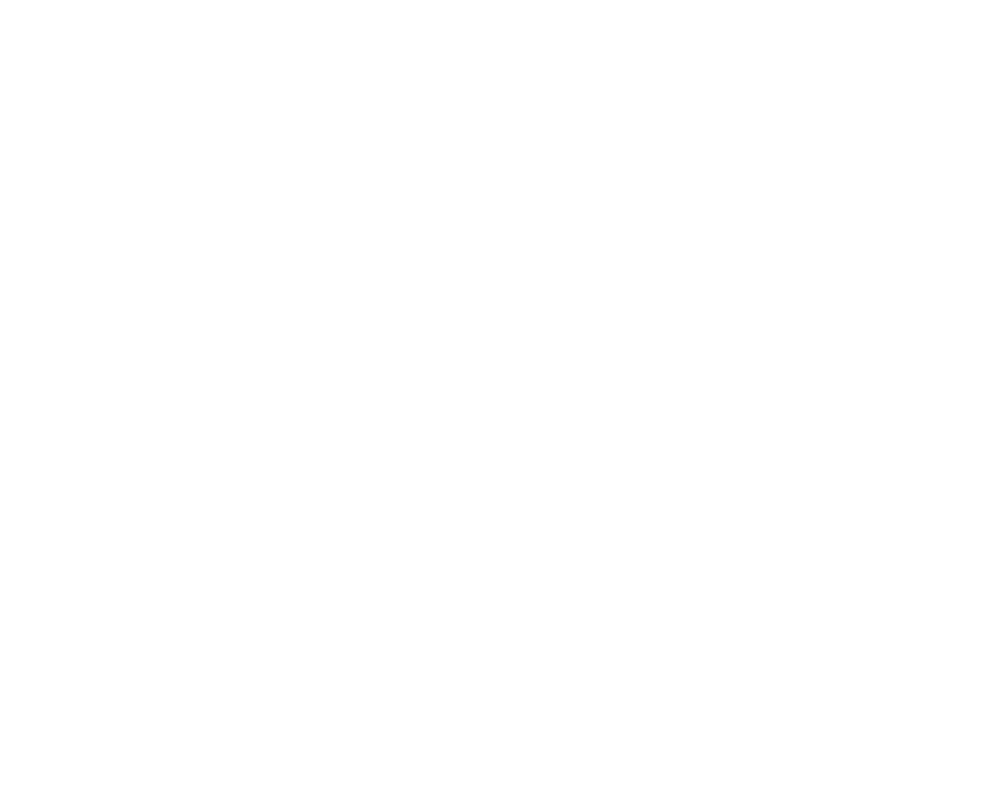
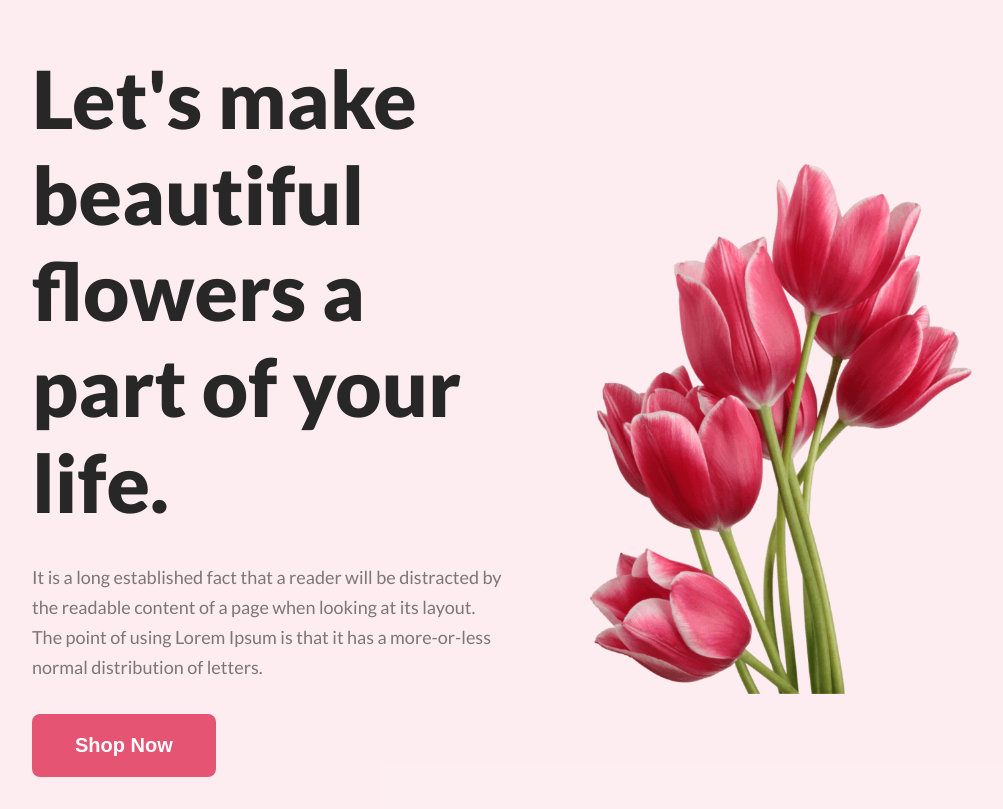
Before and after one commit to NoorTushar/flower-shop, a plain HTML site: page index.html in a window 1280 px wide. Shown: the whole page, without its empty margins (128-1131 px from the left). Drawn offline with Linux system fonts and the light colour scheme.

Commit message:
banner done

```diff
--- a/index.html
+++ b/index.html
@@ -7,5 +7,25 @@
     <link rel="stylesheet" href="/styles/common.css" />
     <link rel="stylesheet" href="/styles/style.css" />
   </head>
-  <body></body>
+  <body>
+    <header>
+      <div class="container banner">
+        <div class="banner-text">
+          <h1 class="banner-title">
+            Let's make beautiful flowers a part of your life.
+          </h1>
+          <p class="banner-description">
+            It is a long established fact that a reader will be distracted by
+            the readable content of a page when looking at its layout. The point
+            of using Lorem Ipsum is that it has a more-or-less normal
+            distribution of letters.
+          </p>
+          <button class="primary-button">Shop Now</button>
+        </div>
+        <div class="banner-image">
+          <img src="images/pngwing 10.png" alt="" />
+        </div>
+      </div>
+    </header>
+  </body>
 </html>
--- a/styles/common.css
+++ b/styles/common.css
@@ -35,6 +35,11 @@ li {
 body {
   font-family: "Lato", sans-serif;
 }
+.container {
+  width: 75%;
+  max-width: 1440px;
+  margin: 0 auto;
+}
 .primary-text {
   color: var(--primary);
 }
--- a/styles/style.css
+++ b/styles/style.css
@@ -1,3 +1,21 @@
+header {
+  padding-top: 50px;
+  background-color: rgba(229, 84, 115, 0.1);
+}
+
+.banner {
+  display: flex;
+  justify-content: space-between;
+  align-items: center;
+}
+
+.banner-text {
+  width: 49%;
+  max-width: 708px;
+}
+.banner-text > * {
+  margin-bottom: 32px;
+}
 .banner-description {
   color: rgba(39, 39, 39, 0.6);
   font-size: 18px;
@@ -9,3 +27,8 @@
   font-size: 80px;
   font-weight: 800;
 }
+
+.banner-image {
+  width: 44%;
+  max-width: 635px;
+}
```
